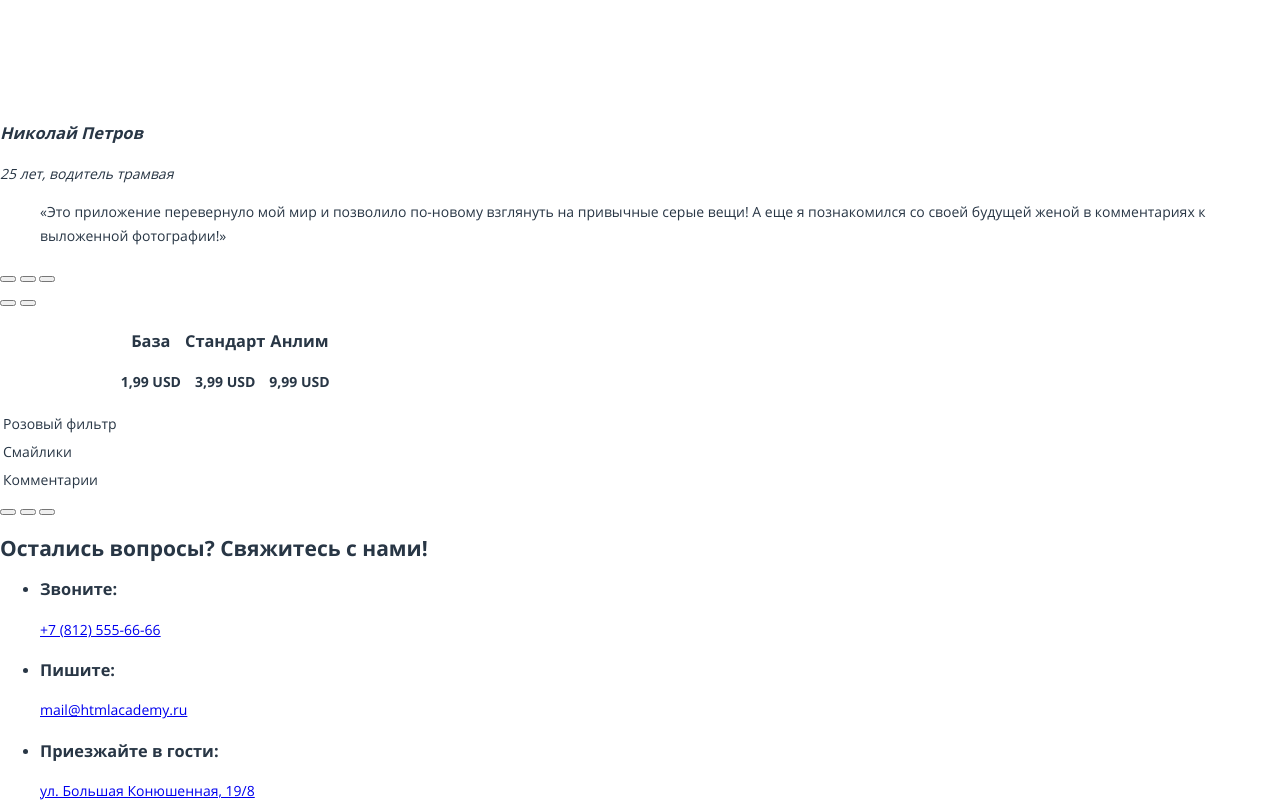
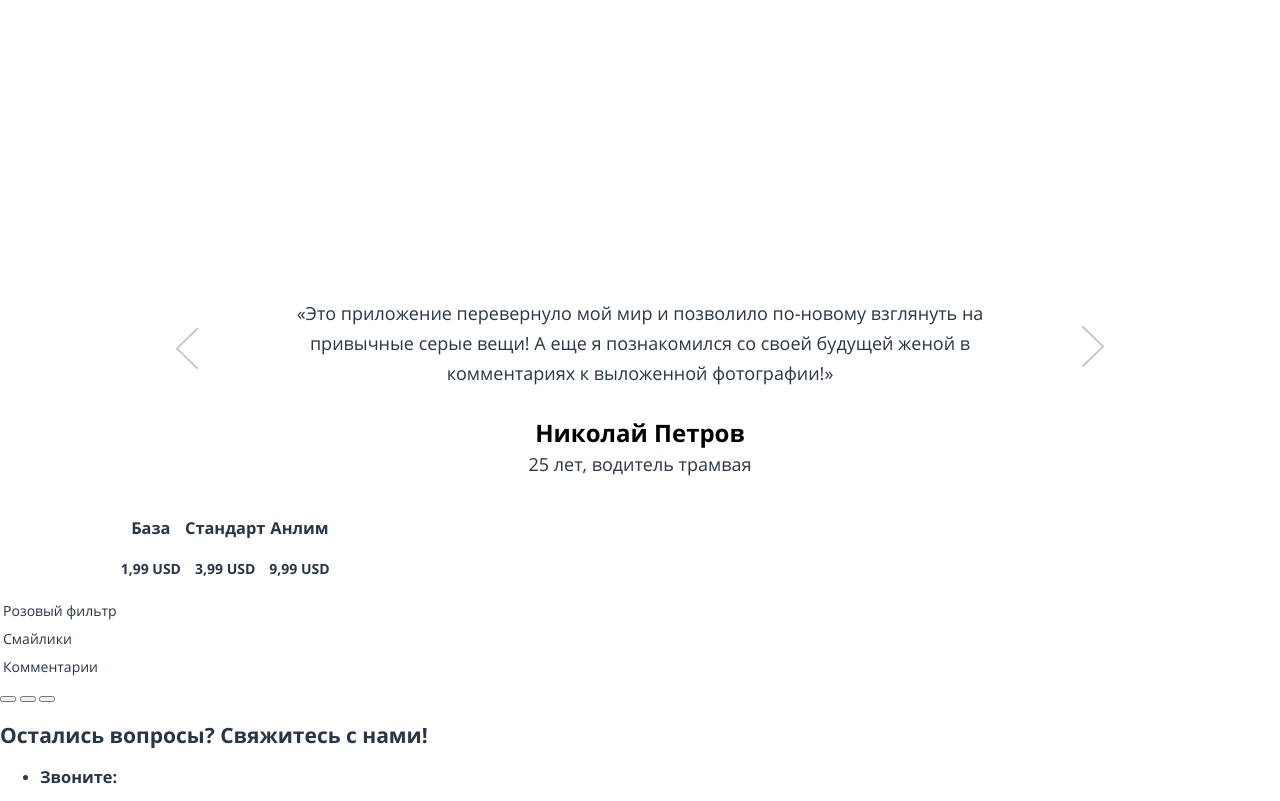
Before and after one commit to aenage-ars233/pink, a website: page pink/source/index.html in a window 1280 px wide. Shown: the part 2160-2961 px from the top of the page. Drawn offline with nearby package versions, Linux system fonts and the light colour scheme; files that its build step writes are made by us from their sources; files whose address does not match are found by name.

Commit message:
Доделал блок с отзывом

```diff
--- a/pink/source/index.html
+++ b/pink/source/index.html
@@ -113,10 +113,16 @@
               <span class="visually-hidden">Следующий отзыв</span>
             </button>
           </div>
-          <button class="feedback__slider-control-button" type="button">
+          <button class="feedback__slider-control-button prev-feedback" type="button">
+            <svg width="22" height="41" viewBox="0 0 22 41" fill="none" xmlns="http://www.w3.org/2000/svg">
+              <path opacity="0.3" d="M2.0413 20.5035L21.7483 1.4144C21.8281 1.3379 21.8914 1.24683 21.9346 1.14646C21.9778 1.04608 22 0.938398 22 0.829635C22 0.720871 21.9778 0.613187 21.9346 0.512814C21.8914 0.41244 21.8281 0.321369 21.7483 0.24487C21.6686 0.167255 21.5738 0.105671 21.4694 0.0636507C21.365 0.0216304 21.2532 0 21.1401 0C21.0271 0 20.9153 0.0216304 20.8109 0.0636507C20.7065 0.105671 20.6117 0.167255 20.532 0.24487L0.252535 19.9088C0.17249 19.9862 0.108978 20.0781 0.0656429 20.1793C0.0223074 20.2805 0 20.389 0 20.4985C0 20.6081 0.0223074 20.7166 0.0656429 20.8178C0.108978 20.919 0.17249 21.0109 0.252535 21.0883L20.532 40.7621C20.6967 40.9157 20.9167 41.001 21.1453 41C21.3139 40.9985 21.4783 40.9488 21.6181 40.8572C21.7578 40.7656 21.8666 40.6362 21.9309 40.485C21.9952 40.3339 22.0122 40.1677 21.9797 40.0072C21.9473 39.8467 21.8668 39.6991 21.7483 39.5827L2.0413 20.5035Z" fill="#283645"/>
+            </svg>
             <span class="visually-hidden">Предыдущий отзыв</span>
           </button>
-          <button class="feedback__slider-control-button" type="button">
+          <button class="feedback__slider-control-button next-feedback" type="button">
+            <svg width="22" height="41" viewBox="0 0 22 41" fill="none" xmlns="http://www.w3.org/2000/svg">
+              <path opacity="0.3" d="M2.0413 20.5035L21.7483 1.4144C21.8281 1.3379 21.8914 1.24683 21.9346 1.14646C21.9778 1.04608 22 0.938398 22 0.829635C22 0.720871 21.9778 0.613187 21.9346 0.512814C21.8914 0.41244 21.8281 0.321369 21.7483 0.24487C21.6686 0.167255 21.5738 0.105671 21.4694 0.0636507C21.365 0.0216304 21.2532 0 21.1401 0C21.0271 0 20.9153 0.0216304 20.8109 0.0636507C20.7065 0.105671 20.6117 0.167255 20.532 0.24487L0.252535 19.9088C0.17249 19.9862 0.108978 20.0781 0.0656429 20.1793C0.0223074 20.2805 0 20.389 0 20.4985C0 20.6081 0.0223074 20.7166 0.0656429 20.8178C0.108978 20.919 0.17249 21.0109 0.252535 21.0883L20.532 40.7621C20.6967 40.9157 20.9167 41.001 21.1453 41C21.3139 40.9985 21.4783 40.9488 21.6181 40.8572C21.7578 40.7656 21.8666 40.6362 21.9309 40.485C21.9952 40.3339 22.0122 40.1677 21.9797 40.0072C21.9473 39.8467 21.8668 39.6991 21.7483 39.5827L2.0413 20.5035Z" fill="#283645"/>
+            </svg>
             <span class="visually-hidden">Следующий отзыв</span>
           </button>
         </article>
--- /dev/null
+++ b/pink/source/less/pages/feedbacks.less
@@ -0,0 +1,184 @@
+.feedbacks {
+  position: relative;
+  width: 320px;
+  margin: 0 auto;
+  padding: 50px 20px 30px 20px;
+
+  @media (min-width: @tablet) {
+    width: 660px;
+    padding: 0;
+  }
+
+  @media (min-width: @desktop) {
+    width: 940px;
+    margin-top: 72px;
+    padding: 121px 0 0 0;
+    background: url("../img/quotes.svg") no-repeat center 0/79px 63px;
+  }
+}
+
+.feedback {
+  @media (min-width: @tablet) {
+    display: flex;
+    flex-direction: column;
+  }
+}
+
+.feedback__author {
+  display: block;
+  width: 280px;
+  margin: 0 auto;
+  padding: 0;
+  margin-bottom: 11px;
+  font-style: normal;
+
+  @media (min-width: @tablet) {
+    width: 620px;
+    margin-bottom: 29px;
+  }
+
+  @media (min-width: @desktop) {
+    width: 688px;
+    margin: 0 auto;
+  }
+}
+
+.feedback__author-name {
+  margin: 0;
+  text-align: center;
+  color: @basic_black;
+  font-weight: 700;
+  font-size: 18px;
+  line-height: 30px;
+
+  @media (min-width: @tablet) {
+    font-size: 20px;
+    margin-bottom: -7px;
+  }
+
+  @media (min-width: @desktop) {
+    font-size: 24px;
+    margin-bottom: -17px;
+  }
+}
+
+.feedback__author-description {
+  display: none;
+
+  @media (min-width: @tablet) {
+    display: block;
+    text-align: center;
+  }
+
+  @media (min-width: @desktop) {
+    font-size: 18px;
+    line-height: 30px;
+  }
+}
+
+.feedback__text {
+  margin: 0 auto;
+  margin-bottom: 24px;
+  padding: 0;
+  text-align: center;
+
+  @media (min-width: @tablet) {
+    margin-bottom: 31px;
+    order: -1;
+    font-size: 18px;
+    line-height: 24px;
+  }
+
+  @media (min-width: @desktop) {
+    width: 688px;
+    margin-bottom: 30px;
+    line-height: 30px;
+  }
+}
+
+.feedback__controls {
+  display: flex;
+  flex-wrap: wrap;
+  justify-content: center;
+  align-items: center;
+  gap: 19px;
+
+  @media (min-width: @desktop) {
+    display: none;
+  }
+}
+
+.feedback__control {
+  display: block;
+  width: 1px;
+  height: 12px;
+  border: none;
+  border-radius: 50%;
+  background-color: fade(@smaller_dark_blue, 30%);
+
+  &:hover {
+    background-color: fade(@smaller_dark_blue, 60%);
+  }
+
+  &:active {
+    background-color: fade(@smaller_dark_blue, 10%);
+  }
+
+  &--active {
+    width: 1px;
+    height: 18px;
+    border: 3px solid @smaller_dark_blue;
+    background-color: @basic_white;
+  }
+}
+
+.prev-feedback {
+  display: none;
+
+  @media (min-width: @desktop) {
+    position: absolute;
+    top: 150px;
+    left: 0;
+    width: 22px;
+    height: 41px;
+    display: block;
+    background-color: transparent;
+    border: none;
+  }
+
+  &:hover path {
+    fill: @smaller_dark_blue;
+    opacity: 0.6;
+  }
+
+  &:active path {
+    fill: @smaller_dark_blue;
+    opacity: 0.1;
+  }
+}
+
+.next-feedback {
+  display: none;
+
+  @media (min-width: @desktop) {
+    position: absolute;
+    top: 150px;
+    right: 0;
+    width: 22px;
+    height: 41px;
+    display: block;
+    background-color: transparent;
+    border: none;
+    transform: rotate(180deg);
+  }
+
+  &:hover path {
+    fill: @smaller_dark_blue;
+    opacity: 0.6;
+  }
+
+  &:active path {
+    fill: @smaller_dark_blue;
+    opacity: 0.1;
+  }
+}
--- a/pink/source/less/style.less
+++ b/pink/source/less/style.less
@@ -8,3 +8,4 @@
 @import "pages/page-header.less";
 @import "pages/advantages.less";
 @import "pages/effect.less";
+@import "pages/feedbacks.less";
```
Also changed, not shown: pink/source/img/quotes.svg (added), pink/source/img/slider-arrow.svg (added), pink/source/less/pages/feedbacks.css (added), pink/source/less/style.css.
